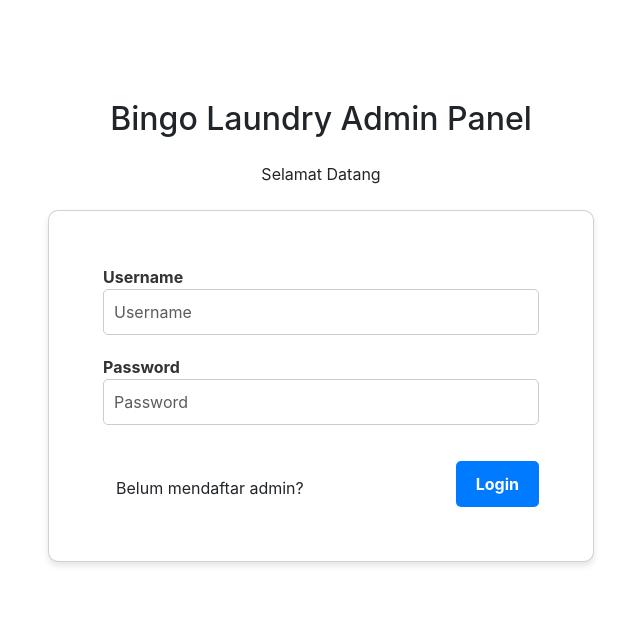
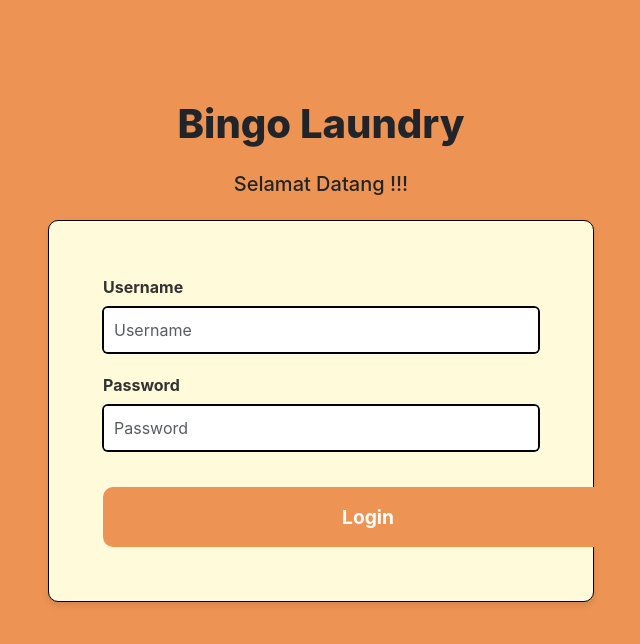
Before and after one commit to Muhrafli49/LaundryApp-Frontend, a React (Create React App) app: page / in a window 1280 px wide. Shown: the top 644 px of the page, without its empty margins (319-959 px from the left). Built offline with nearby package versions, Linux system fonts and the light colour scheme.

Commit message:
second commit

```diff
--- a/src/components/Login.js
+++ b/src/components/Login.js
@@ -1,6 +1,5 @@
 import React, { useState } from 'react';
 import '../style/App.css';
-import { Link } from 'react-router-dom';
 import { useNavigate } from 'react-router-dom';
 import axios from 'axios';
 
@@ -40,21 +39,13 @@ const Login = () => {
             console.log(error.response.data.message)
             setError(error.response.data.message);
         })
-        // .catch(e => {
-        //     console.log(e.response.data.message)
-        //     setError(e.response.data.message);
-        // })
-        // .catch(valid => {
-        //     console.log(valid)
-        //     SetValid(valid.response.data.message);
-        // })
     }
 
     return (
         <div style={{marginTop: 100}}>
             <div className='container'>
-                <h2 className="text-center mb-4">Bingo Laundry Admin Panel</h2>
-                <p className="text-center mb-4">Selamat Datang</p>
+                <h1 className="text-center mb-4 text-bold">Bingo Laundry</h1>
+                <h5 className="text-center mb-4 text-bold">Selamat Datang !!!</h5>
                 <div className='row justify-content-center'>
                     <div className='col-md-6'>
                         <div className='card p-4'>
@@ -68,18 +59,15 @@ const Login = () => {
                             }
                             <div className='card-body d-flex flex-column justify-content-between'>
                                 <div className='form-group'>
-                                    <label className='text-left label-text'>Username</label>
+                                    <label className='text-left label-text mb-2'>Username</label>
                                     <input placeholder='Username' className='form-control' value={username} onChange={onChangeUsername}/>
                                 </div>
                                 <div className='form-group'>
-                                    <label className='text-left label-text'>Password</label>
+                                    <label className='text-left label-text mb-2'>Password</label>
                                     <input type='password' placeholder='Password' className='form-control' value={password} onChange={onChangePassword}/>
                                 </div>
 
-                                <div className='d-flex justify-content-between'>
-                                    <Link className="btn btn-link mt-4 me-2 text-decoration-none text-dark" to="/register">Belum mendaftar admin?</Link>
-                                    <button className='btn btn-primary mt-3' onClick={submitLogin}>Login</button>
-                                </div>
+                                <button className='btn-login-custom mt-3' onClick={submitLogin}>Login</button>
                             </div>
                         </div>
                     </div>
@@ -87,6 +75,7 @@ const Login = () => {
             </div>
         </div>
     );
+
 }
 
 export default Login;
--- a/src/style/App.css
+++ b/src/style/App.css
@@ -1,5 +1,8 @@
-/* styles.css */
+/* app.css */
 
+body {
+  background-color: #ed9455;
+}
 /* Styling form group */
 .form-group {
   margin-bottom: 20px;
@@ -8,7 +11,9 @@
 /* Styling card */
 .card {
   border-radius: 10px;
-  box-shadow: 0 0 10px rgba(0, 0, 0, 0.1);
+  background-color: #fffbda;
+  box-shadow: 0 0 10px rgba(0, 0, 0, 0.3);
+  border: 1px solid #000;
 }
 
 /* Styling card body */
@@ -16,6 +21,9 @@
   padding: 30px;
 }
 
+h1 {
+  font-weight: 800;
+}
 /* Styling label */
 .label-text {
   color: #333;
@@ -25,22 +33,28 @@
 /* Styling input */
 .form-control {
   border-radius: 5px;
-  border: 1px solid #ccc;
   padding: 10px;
+  border: 1px solid transparent; /* Menghapus border bawaan */
+  box-shadow: 0 0 0 1px #000000;
 }
 
 /* Styling primary button */
-.btn-primary {
-  border-radius: 5px;
-  padding: 10px 20px;
-  background-color: #007bff;
-  border: none;
-  color: #fff;
-  font-weight: bold;
-  transition: background-color 0.3s ease;
+/* styles.css */
+
+/* Tombol login kustom */
+.btn-login-custom {
+  width: 530px; /* Lebar tombol */
+  height: 60px; /* Tinggi tombol */
+  border-radius: 10px; /* Tepi dibulatkan */
+  background-color: #ed9455; /* Warna latar belakang */
+  border: none; /* Tidak ada garis tepi */
+  color: #fff; /* Warna teks */
+  font-size: 1.2rem; /* Ukuran font */
+  font-weight: bold; /* Tebal tulisan */
+  transition: background-color 0.3s ease; /* Transisi hover */
 }
 
-/* Hover effect for primary button */
-.btn-primary:hover {
-  background-color: #0056b3;
+/* Efek hover untuk tombol login */
+.btn-login-custom:hover {
+  background-color: #ffc08b; /* Warna latar belakang saat dihover */
 }
```
Lines whose indentation alone changed are shown as unchanged.
